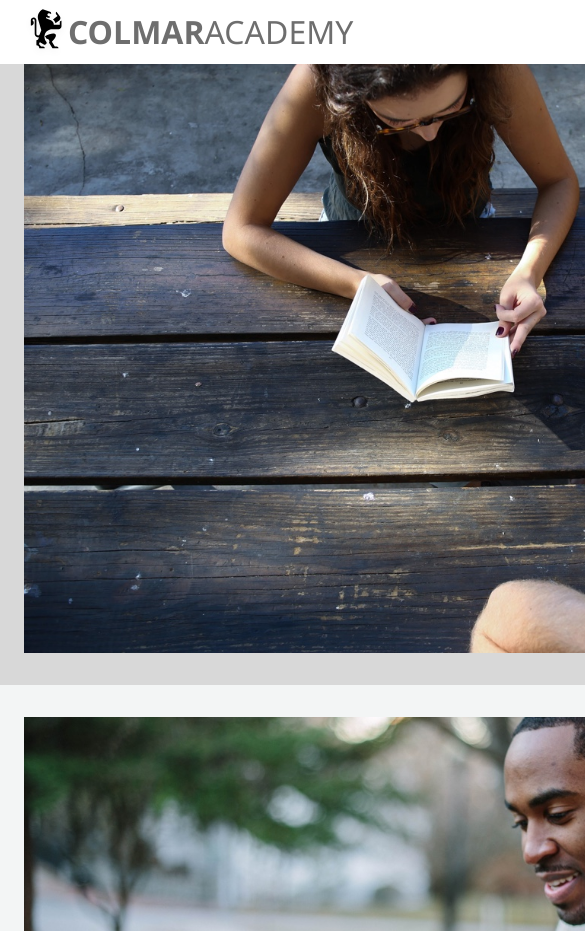
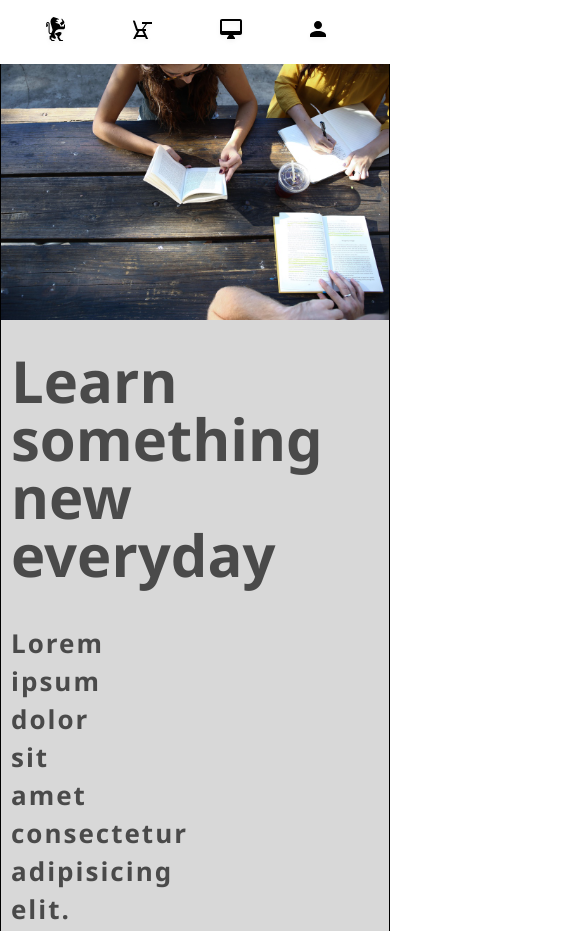
Before and after one commit to ErvinUEN/Capstone-Colmar, a plain HTML site: page index.html in a window 390 px wide. Shown: the top 931 px of the page, 585 px wide, since content can reach past the window. Drawn offline with Linux system fonts and the light colour scheme.

Commit message:
Finished with html/css

```diff
--- a/index.html
+++ b/index.html
@@ -12,7 +12,7 @@
   <!-- Header -->
 
     <header>
-    <img src="./resources/images/ic-logo.svg" alt="Colmar logo">
+    <a class="colmar-logo" href="#"><img src="./resources/images/ic-logo.svg" alt="Colmar logo"></a>
     <a href=""><span class="colmar">Colmar</span></a>
     <a href=""><span class="academy">Academy</span></a>
     <ul>
@@ -21,7 +21,22 @@
       <a href="#">or companies</a>
       <a href="#">Sign in</a>
     </ul>
+
+    <!-- Mobile header -->
+
+    <div class="mobile-header">
+      <a href="#"><img src="./resources/images/ic-logo.svg" alt="Mobile logo">
+      </a>
+      <a href="#"><img src="./resources/images/ic-on-campus.svg" alt="Campus">
+      </a>
+      <a href="#"><img src="./resources/images/ic-online.svg" alt="Online">
+      </a>
+      <a href="#"><img src="./resources/images/ic-login.svg" alt="login">
+      </a>
+    </div>
   </header>
+
+
 
     <!-- Banner section -->
 
@@ -76,6 +91,9 @@
           <a href="#">Read more</a>
         </div>
       </div>
+      <div class="location-mobile">
+
+      </div>
     </section>
   </main>
 
@@ -84,7 +102,6 @@
 
     <h2 class="center-text">Start learning</h2>
     <section class="cours">
-
 
       <div class="software">
         <img src="./resources/images/course-software.jpg" alt="two computers">
--- a/resources/Css/style.css
+++ b/resources/Css/style.css
@@ -52,7 +52,7 @@ table {
 
 body, html{
   font-family:'Segoe UI', Tahoma, Geneva, Verdana, sans-serif;
-  width: 1400px;
+  max-width: 1400px;
   margin:0 auto;
 
 }
@@ -97,7 +97,7 @@ header {
   position: fixed;
 
 }
-header img{
+.colmar-logo img{
 height: 52px;
 padding-left: 24px;
 }
@@ -407,3 +407,64 @@ border-top:1px solid #d8d8d8;
   float: right;
   margin-right: 24px;
 }
+
+
+            /* Media query */
+
+@media only screen and (min-width: 992px){
+  .mobile-header {
+    display: none;
+  }
+}
+ @media only screen  and (max-width: 992px) {
+  body {
+   max-width: 100%;
+  }
+  header>a, ul {
+    display: none;
+    }
+  .mobile-header {
+   display: grid;
+   grid-template-columns: repeat(4, 1fr);
+   gap: 50%;
+   padding-left: 15%;
+   height: 64px;
+   align-items: center;
+   justify-content:right;
+
+
+
+
+  }
+
+
+  .banner {
+    flex-direction: column;
+    border: 1px solid black;
+    width:fit-content;
+
+  }
+
+  .banner img{
+    width: 100%;
+    margin-left: 0;
+
+  }
+  .banner-text{
+  width: 100%;
+
+
+ }
+ input{
+  width: 100%;
+ }
+
+  .info  img{
+    display: none;
+  }
+
+.location {
+
+}
+
+}
```
